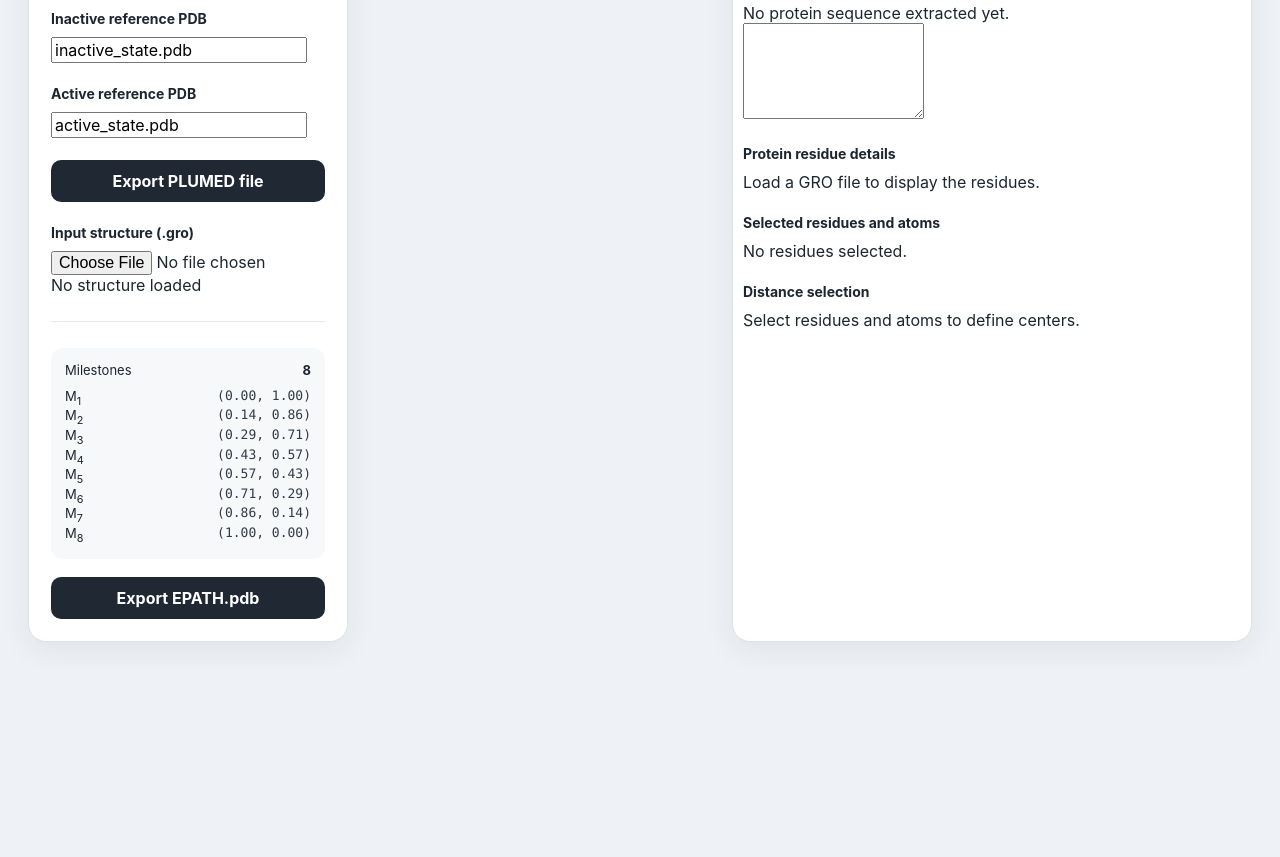
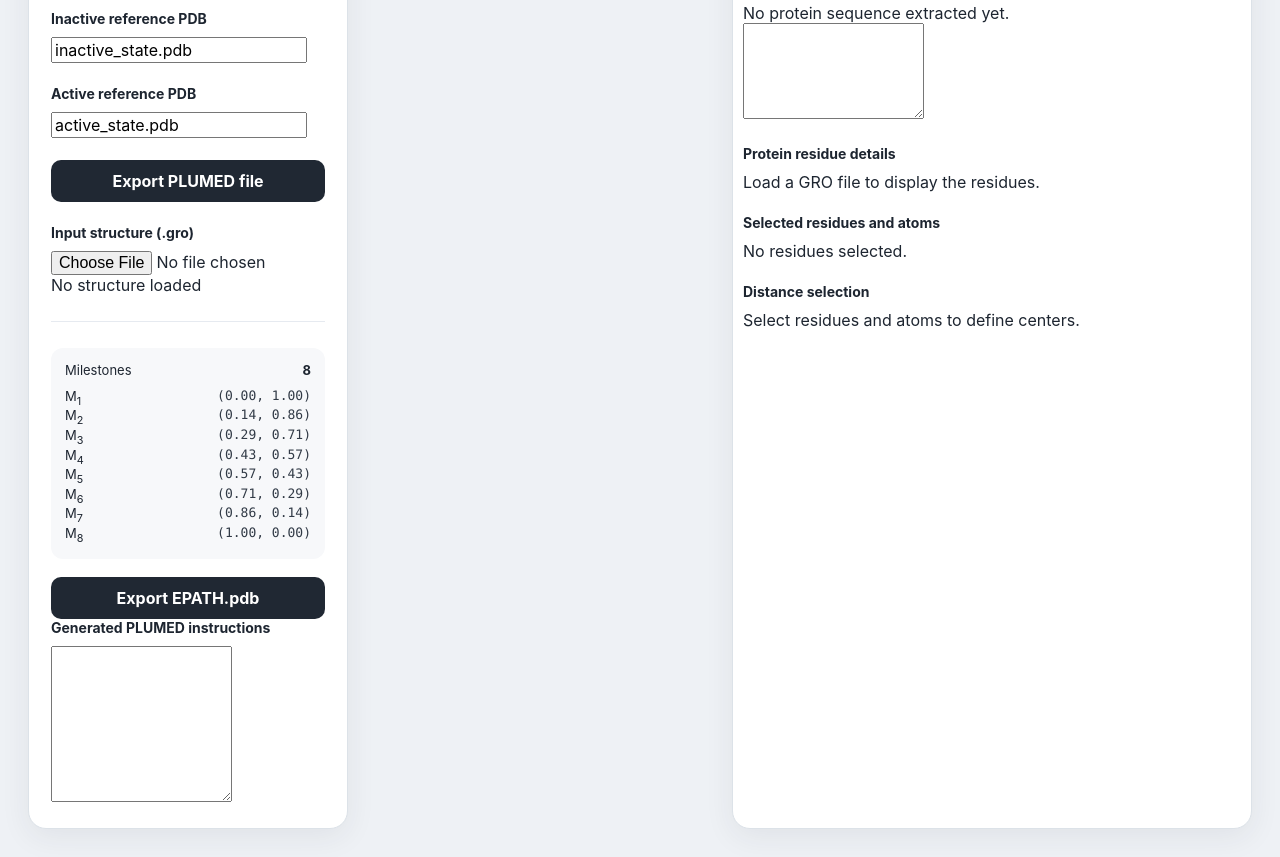
Before and after one commit to saureli/epath-editor, a plain HTML site: page index.html in a window 1280 px wide. Shown: the part 707-1564 px from the top of the page. Before the commit the page ends 1377 px from the top, so only its background shows below. Drawn offline with Linux system fonts and the light colour scheme.

Commit message:
Update index.html

```diff
--- a/index.html
+++ b/index.html
@@ -110,6 +110,15 @@
         </div>
 
         <button id="downloadBtn" class="primary-btn" type="button">Export EPATH.pdb</button>
+        <div class="control-group">
+          <label>Generated PLUMED instructions</label>
+          <textarea
+            id="epathPlumedPreview"
+            rows="10"
+            readonly
+            placeholder="Select centers and distances to generate PLUMED instructions">
+          </textarea>
+        </div>
       </aside>
 
       <section class="canvas-panel">
```
